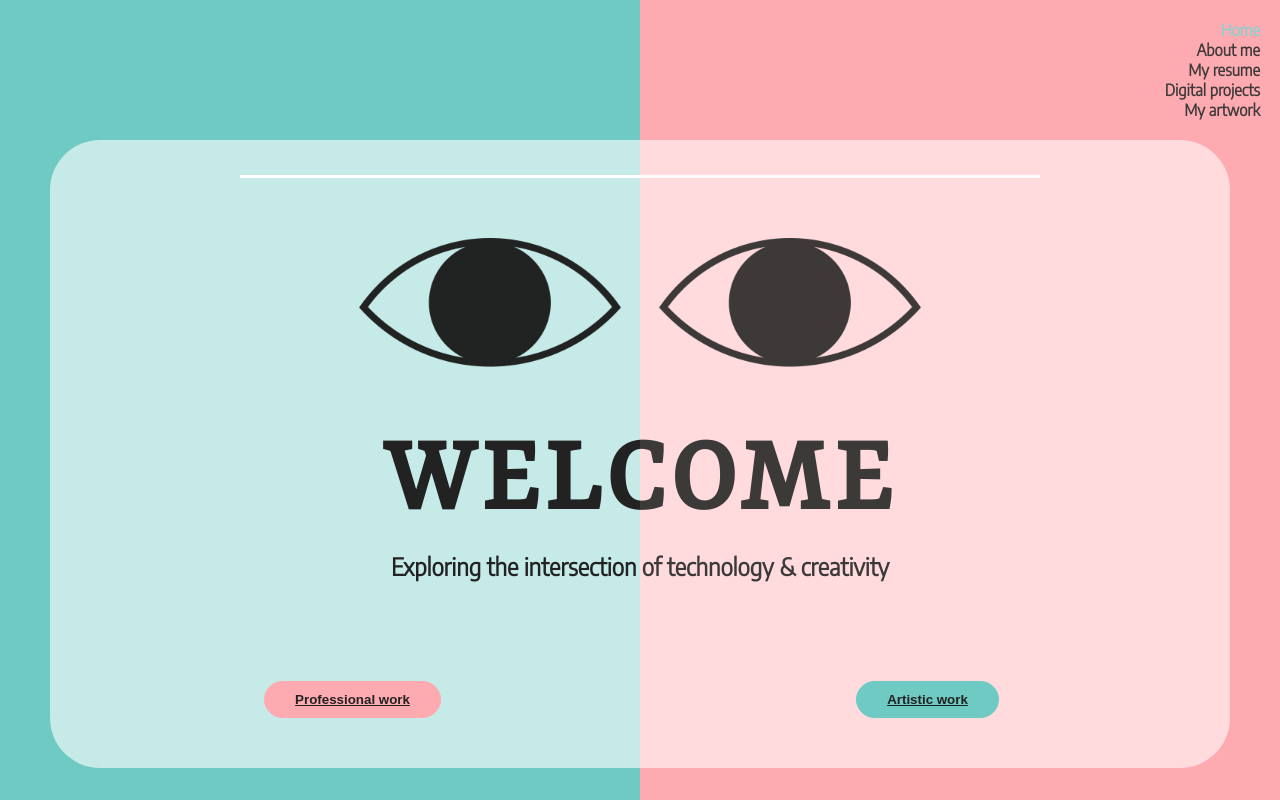
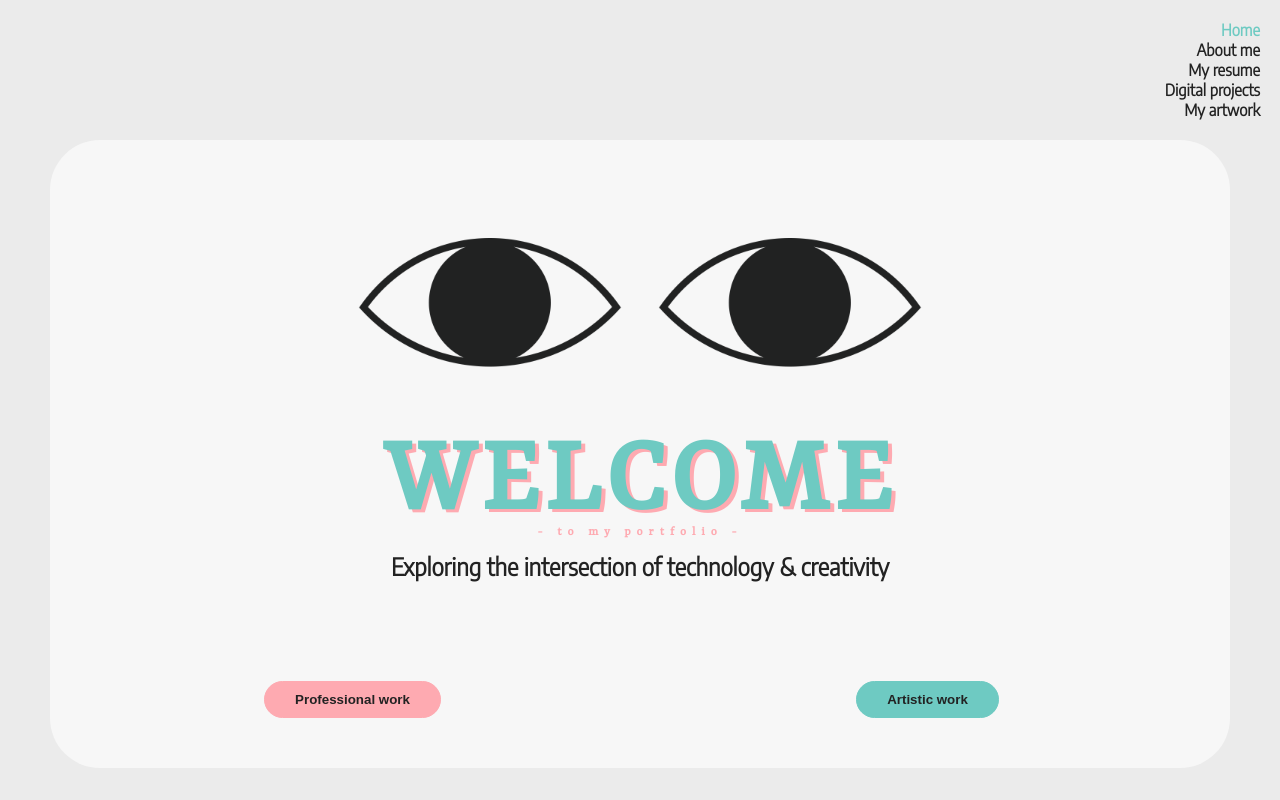
Before and after one commit to Wapitifou/MarianneB.github.io, a React (Vite) app: page / in a window 1280 px wide. Built offline with nearby package versions, Linux system fonts and the light colour scheme.

Commit message:
Changement design homepage

```diff
--- a/src/pages/Projects.jsx
+++ b/src/pages/Projects.jsx
@@ -4,7 +4,7 @@ import WebProjects from "../components/WebProjects";
 
 const Projects = () => {
   return (
-    <div>
+    <div className="web-projects">
       <Navigation />
       <h1>wow much projects</h1>
       <p>Some projects I have been working on. Feel free to explore!</p>
--- a/src/style/_settings.scss
+++ b/src/style/_settings.scss
@@ -20,6 +20,7 @@ $bg2: rgb(254, 170, 177);
   box-sizing: border-box;
   list-style: none;
   color: $black;
+  text-decoration: none;
 }
 
 body {
--- a/src/style/components/_navigation.scss
+++ b/src/style/components/_navigation.scss
@@ -10,7 +10,7 @@
     font-weight: 700;
   }
   .nav-active {
-    color: s.$bg2;
+    color: s.$bg1;
     font-weight: 900;
     position: relative;
   }
--- a/src/style/components/_webprojects.scss
+++ b/src/style/components/_webprojects.scss
@@ -1,5 +1,10 @@
 @use "../settings" as s;
 
+.web-projects {
+  background: s.$bg1;
+  width: 100%;
+  min-height: 100vh;
+}
 .showcase {
   img {
     width: 250px;
--- /dev/null
+++ b/src/style/components/_work.scss
@@ -0,0 +1 @@
+@use "../settings" as s;
--- a/src/style/pages/_Home.scss
+++ b/src/style/pages/_Home.scss
@@ -3,21 +3,8 @@
 .home-page {
   height: 100vh;
   width: 100%;
-  position: relative;
-  background: s.$bg1;
-  &::after {
-    content: "";
-    position: absolute;
-    background: rgba(253, 227, 227, 0.123);
-    width: 50%;
-    height: 100vh;
-    backdrop-filter: hue-rotate(180deg);
-    z-index: 10;
-    top: 0;
-    left: 50%;
-    transform: translateX(0%);
-    pointer-events: none;
-  }
+  background: s.$white;
+
   .header {
     display: flex;
     flex-direction: column;
@@ -27,16 +14,6 @@
     background: rgba(255, 255, 255, 0.603);
     margin: 0 50px;
     border-radius: 50px;
-    position: relative;
-
-    &::after {
-      position: absolute;
-      content: "";
-      height: 3px;
-      width: 800px;
-      background: white;
-      top: 35px;
-    }
 
     .eyes {
       display: grid;
@@ -52,6 +29,20 @@
       font-family: s.$title;
       font-size: 7rem;
       letter-spacing: 6px;
+      color: s.$bg1;
+      text-shadow: 4px 3px 0px s.$bg2;
+      position: relative;
+
+      &::after {
+        position: absolute;
+        content: "- to my portfolio -";
+        color: s.$bg2;
+        font-size: 0.8rem;
+        text-shadow: none;
+        left: 50%;
+        transform: translateX(-50%);
+        top: 110px;
+      }
     }
 
     h2 {
```
